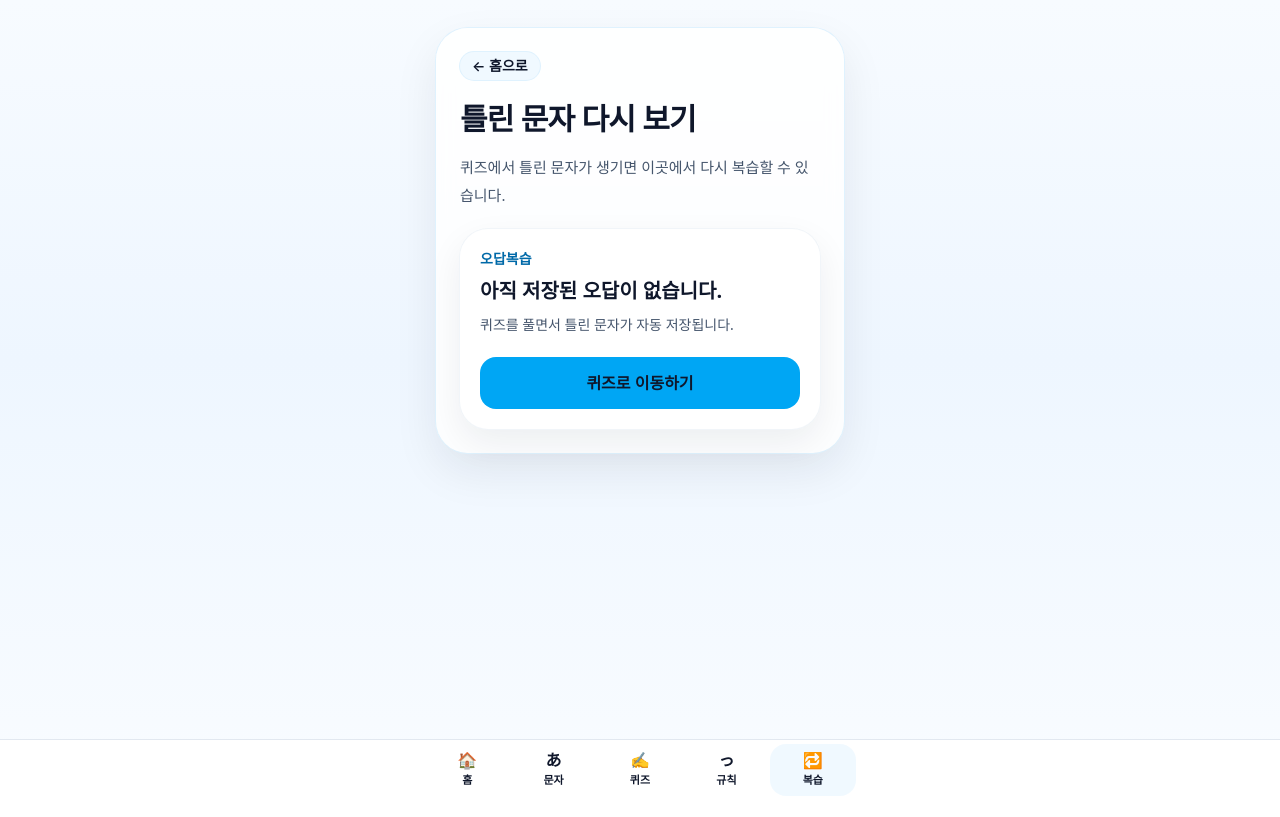
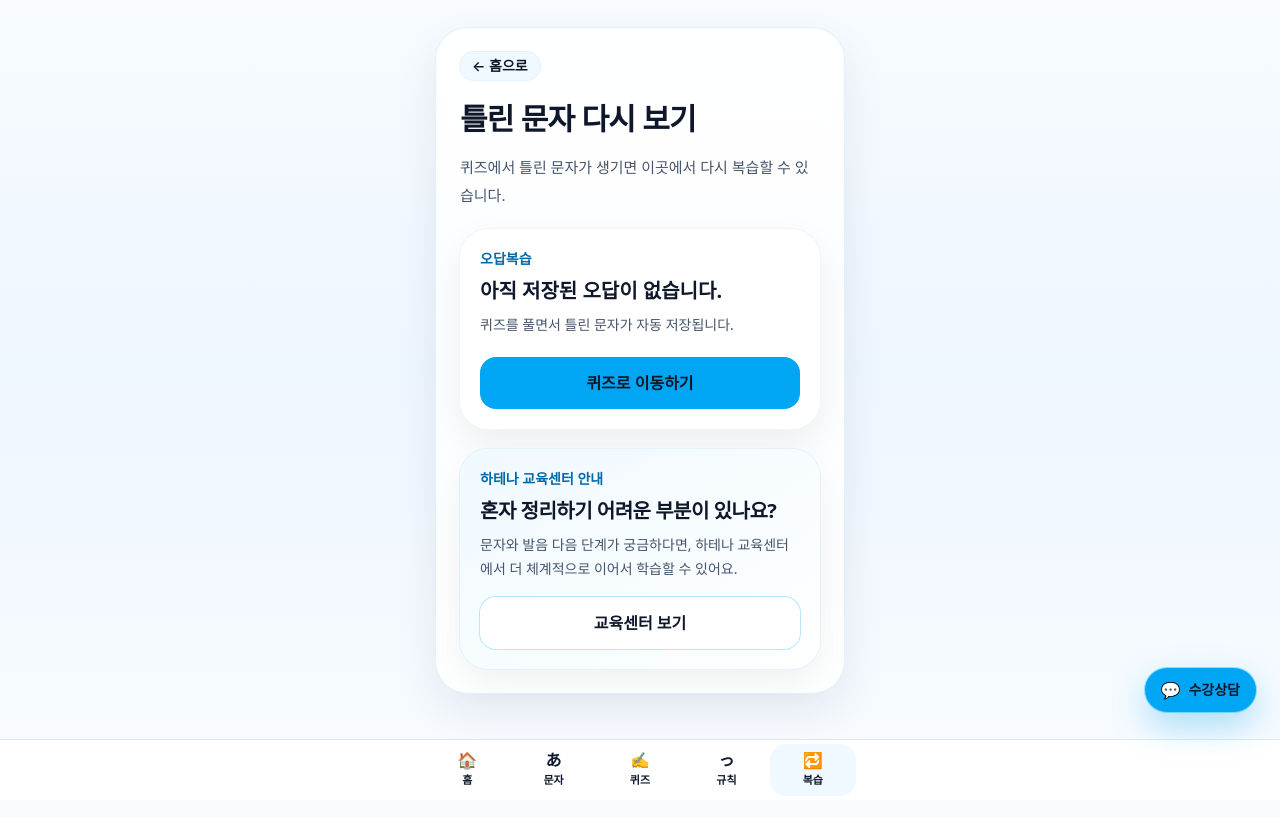
Before and after one commit to hotena0727/kana, a Next.js app: page /review in a window 1280 px wide. Built offline with nearby package versions, Linux system fonts and the light colour scheme.

Commit message:
Add floating consult button and review promo card

```diff
--- a/app/layout.tsx
+++ b/app/layout.tsx
@@ -1,5 +1,6 @@
 import type { Metadata } from "next";
 import "./globals.css";
+import FloatingConsultButton from "@/components/FloatingConsultButton";
 
 export const metadata: Metadata = {
   title: "하테나일본어 문자와 발음",
@@ -29,7 +30,10 @@ export default function RootLayout({
 }>) {
   return (
     <html lang="ko">
-      <body>{children}</body>
+      <body>
+        {children}
+        <FloatingConsultButton />
+      </body>
     </html>
   );
 }
--- a/app/review/page.tsx
+++ b/app/review/page.tsx
@@ -10,6 +10,34 @@ import {
 } from "@/lib/storage";
 import { createReviewQuizByIds, type QuizQuestion } from "@/lib/quiz";
 import { playSfx } from "@/lib/sfx";
+
+function ReviewCenterPromoCard() {
+  return (
+    <div className="mt-5 rounded-[28px] bg-gradient-to-br from-sky-50 to-white p-5 shadow-[0_14px_36px_rgba(15,23,42,0.06)] ring-1 ring-sky-100">
+      <div className="text-sm font-semibold text-sky-700">
+        하테나 교육센터 안내
+      </div>
+
+      <div className="mt-2 text-xl font-bold tracking-tight text-slate-900">
+        혼자 정리하기 어려운 부분이 있나요?
+      </div>
+
+      <p className="mt-2 text-sm leading-6 text-slate-600">
+        문자와 발음 다음 단계가 궁금하다면, 하테나 교육센터에서 더
+        체계적으로 이어서 학습할 수 있어요.
+      </p>
+
+      <a
+        href="https://hotena.com/"
+        target="_blank"
+        rel="noopener noreferrer"
+        className="mt-4 inline-flex w-full items-center justify-center rounded-2xl bg-white px-4 py-3.5 text-base font-bold text-sky-700 ring-1 ring-sky-200 transition hover:bg-sky-50"
+      >
+        교육센터 보기
+      </a>
+    </div>
+  );
+}
 
 export default function ReviewPage() {
   const [wrongIds, setWrongIds] = useState<string[]>([]);
@@ -132,6 +160,8 @@ export default function ReviewPage() {
                 퀴즈로 이동하기
               </Link>
             </div>
+
+            <ReviewCenterPromoCard />
           </div>
         </section>
 
@@ -160,7 +190,9 @@ export default function ReviewPage() {
             </p>
 
             <div className="mt-5 rounded-[28px] bg-white p-5 shadow-[0_14px_36px_rgba(15,23,42,0.07)] ring-1 ring-slate-100">
-              <div className="text-sm font-semibold text-sky-700">오답복습 준비 완료</div>
+              <div className="text-sm font-semibold text-sky-700">
+                오답복습 준비 완료
+              </div>
               <div className="mt-2 text-xl font-bold text-slate-900">
                 저장된 문자 {wrongIds.length}개
               </div>
@@ -186,6 +218,8 @@ export default function ReviewPage() {
                 </button>
               </div>
             </div>
+
+            <ReviewCenterPromoCard />
           </div>
         </section>
 
@@ -256,6 +290,8 @@ export default function ReviewPage() {
                 </button>
               </div>
             </div>
+
+            <ReviewCenterPromoCard />
           </div>
         </section>
 
@@ -265,10 +301,18 @@ export default function ReviewPage() {
   }
 
   if (!currentQuestion) {
+    return null;
+  }
+
+  const progress = `${currentIndex + 1} / ${totalCount}`;
+  const isCorrectChoice = (choice: string) => choice === currentQuestion.answer;
+  const isSelectedChoice = (choice: string) => choice === selectedChoice;
+
   return (
     <main className="min-h-screen bg-[linear-gradient(180deg,#f7fbff_0%,#eef6ff_45%,#f9fcff_100%)] pb-24 text-slate-900">
       <section className="mx-auto w-full max-w-md px-5 py-7">
         <div className="rounded-[32px] bg-white/85 p-6 shadow-[0_18px_45px_rgba(15,23,42,0.08)] ring-1 ring-sky-100 backdrop-blur">
+          <div className="flex items-center justify-between">
             <Link
               href="/"
               className="inline-flex rounded-full bg-sky-50 px-3 py-1 text-sm font-semibold text-sky-700 ring-1 ring-sky-100"
@@ -276,103 +320,50 @@ export default function ReviewPage() {
               ← 홈으로
             </Link>
 
-            <div className="mt-5 text-sm font-semibold text-sky-700">오답복습 준비 중</div>
-            <div className="mt-2 text-lg font-bold text-slate-900">
-              문제를 불러오는 중입니다.
-            </div>
-          </div>
-        </section>
-
-        <BottomNav />
-      </main>
-    );
-  }
-
-  return (
-    <main className="min-h-screen bg-[linear-gradient(180deg,#f7fbff_0%,#eef6ff_45%,#f9fcff_100%)] pb-24 text-slate-900">
-      <section className="mx-auto w-full max-w-md px-5 py-7">
-        <div className="mb-5 rounded-[32px] bg-white/85 p-6 shadow-[0_18px_45px_rgba(15,23,42,0.08)] ring-1 ring-sky-100 backdrop-blur">
-          <div className="flex items-center justify-between gap-3">
-            <Link
-              href="/"
-              className="inline-flex rounded-full bg-sky-50 px-3 py-1 text-sm font-semibold text-sky-700 ring-1 ring-sky-100"
-            >
-              ← 홈으로
-            </Link>
-
-            <button
-              type="button"
-              onClick={handleClear}
-              className="inline-flex rounded-full bg-white px-3 py-1 text-sm font-semibold text-slate-700 ring-1 ring-slate-200"
-            >
-              오답 비우기
-            </button>
-          </div>
-
-          <h1 className="mt-4 text-[30px] font-extrabold tracking-tight">
-            오답 퀴즈
-          </h1>
-          <p className="mt-3 text-[15px] leading-7 text-slate-600">
-            저장된 오답만 다시 맞혀 보세요.
-          </p>
-        </div>
-
-        <div className="mb-4 rounded-[28px] bg-white p-4 shadow-[0_14px_36px_rgba(15,23,42,0.07)] ring-1 ring-slate-100">
-          <div className="flex items-center justify-between text-sm">
-            <span className="font-semibold text-sky-700">
-              {currentIndex + 1} / {totalCount}
-            </span>
-            <span className="text-slate-500">현재 점수: {score}</span>
-          </div>
-
-          <div className="mt-2 text-xs text-slate-500">
-            남아 있는 오답 {wrongIds.length}개
-          </div>
-
-          <div className="mt-3 h-2 overflow-hidden rounded-full bg-slate-100">
-            <div
-              className="h-full rounded-full bg-sky-500 transition-all"
-              style={{ width: `${((currentIndex + 1) / totalCount) * 100}%` }}
-            />
+            <div className="rounded-full bg-slate-100 px-3 py-1 text-sm font-bold text-slate-700">
+              {progress}
             </div>
           </div>
 
-        <div className="rounded-[28px] bg-white p-5 shadow-[0_14px_36px_rgba(15,23,42,0.07)] ring-1 ring-slate-100">
-          <div className="text-sm font-semibold text-sky-700">문제</div>
+          <h1 className="mt-5 text-[28px] font-extrabold tracking-tight">
+            오답복습 퀴즈
+          </h1>
+          <p className="mt-2 text-[15px] leading-7 text-slate-600">
+            틀렸던 문자를 다시 보면서 감각을 익혀 보세요.
+          </p>
 
-          <div className="mt-4 rounded-[26px] bg-sky-50 p-6 text-center ring-1 ring-sky-100">
-            <div className="text-sm text-slate-500">{currentQuestion.prompt}</div>
-            <div className="mt-3 text-6xl font-bold text-slate-900">
-              {currentQuestion.promptValue}
+          <div className="mt-5 rounded-[28px] bg-white p-6 text-center shadow-[0_14px_36px_rgba(15,23,42,0.07)] ring-1 ring-slate-100">
+            <div className="text-[42px] font-extrabold tracking-tight text-slate-900">
+              {currentQuestion.prompt}
             </div>
-          </div>
+            <p className="mt-3 text-sm leading-6 text-slate-500">
+              알맞은 읽기 또는 문자를 골라 보세요.
+            </p>
 
-          <div className="mt-5 grid gap-3">
-            {currentQuestion.choices.map((choice, index) => {
-              const isSelected = selectedChoice === choice.label;
-              const isCorrectChoice = isChecked && choice.isAnswer;
-              const isWrongSelected = isChecked && isSelected && !choice.isAnswer;
-
-              const className = [
-                "rounded-2xl px-4 py-3 text-left font-semibold ring-1 transition",
-                isCorrectChoice
-                  ? "bg-emerald-50 text-emerald-700 ring-emerald-200"
-                  : isWrongSelected
-                    ? "bg-rose-50 text-rose-700 ring-rose-200"
-                    : isSelected
-                      ? "bg-sky-50 text-sky-700 ring-sky-200"
-                      : "bg-white text-slate-800 ring-slate-200 hover:bg-slate-50",
-              ].join(" ");
+            <div className="mt-6 grid gap-3">
+              {currentQuestion.choices.map((choice) => {
+                const activeClass = !isChecked
+                  ? isSelectedChoice(choice)
+                    ? "border-sky-500 bg-sky-50 text-sky-700"
+                    : "border-slate-200 bg-white text-slate-800 hover:border-sky-300 hover:bg-sky-50/50"
+                  : isCorrectChoice(choice)
+                    ? "border-emerald-500 bg-emerald-50 text-emerald-700"
+                    : isSelectedChoice(choice)
+                      ? "border-rose-500 bg-rose-50 text-rose-700"
+                      : "border-slate-200 bg-slate-50 text-slate-400";
 
                 return (
                   <button
-                  key={`${currentQuestion.id}_${choice.id}_${index}`}
+                    key={choice}
                     type="button"
-                  onClick={() => handleChoiceClick(choice.label)}
-                  className={className}
+                    onClick={() => handleChoiceClick(choice)}
                     disabled={isChecked}
+                    className={[
+                      "rounded-2xl border px-4 py-4 text-base font-bold transition",
+                      activeClass,
+                    ].join(" ")}
                   >
-                  {index + 1}. {choice.label}
+                    {choice}
                   </button>
                 );
               })}
@@ -384,7 +375,7 @@ export default function ReviewPage() {
                 onClick={handleCheckAnswer}
                 disabled={!selectedChoice}
                 className={[
-                "mt-5 flex w-full items-center justify-center rounded-2xl px-4 py-3.5 text-base font-bold text-white transition",
+                  "mt-6 flex w-full items-center justify-center rounded-2xl px-4 py-3.5 text-base font-bold text-white transition",
                   selectedChoice
                     ? "bg-sky-500 hover:bg-sky-600"
                     : "cursor-not-allowed bg-slate-300",
@@ -393,29 +384,15 @@ export default function ReviewPage() {
                 정답 확인
               </button>
             ) : (
-            <div className="mt-5">
-              <div
-                className={[
-                  "rounded-2xl p-4 text-sm font-semibold",
-                  selectedChoice === currentQuestion.answer
-                    ? "bg-emerald-50 text-emerald-700 ring-1 ring-emerald-200"
-                    : "bg-rose-50 text-rose-700 ring-1 ring-rose-200",
-                ].join(" ")}
-              >
-                {selectedChoice === currentQuestion.answer
-                  ? "정답입니다! 이 문자는 오답 목록에서 제거됩니다."
-                  : `아쉬워요. 정답은 "${currentQuestion.answer}" 입니다.`}
-              </div>
-
               <button
                 type="button"
                 onClick={handleNextQuestion}
-                className="mt-4 flex w-full items-center justify-center rounded-2xl bg-sky-500 px-4 py-3.5 text-base font-bold text-white transition hover:bg-sky-600"
+                className="mt-6 flex w-full items-center justify-center rounded-2xl bg-sky-500 px-4 py-3.5 text-base font-bold text-white transition hover:bg-sky-600"
               >
                 {isLastQuestion ? "결과 보기" : "다음 문제"}
               </button>
+            )}
           </div>
-          )}
         </div>
       </section>
 
--- /dev/null
+++ b/components/FloatingConsultButton.tsx
@@ -0,0 +1,25 @@
+"use client";
+
+export default function FloatingConsultButton() {
+  return (
+    <a
+      href="http://talk.naver.com/W45141"
+      target="_blank"
+      rel="noopener noreferrer"
+      aria-label="수강상담"
+      className={[
+        "fixed right-4 z-[60] inline-flex items-center gap-2",
+        "rounded-full bg-sky-500 px-4 py-3 text-sm font-extrabold text-white",
+        "shadow-[0_14px_34px_rgba(14,165,233,0.34)] ring-1 ring-sky-400/40",
+        "transition hover:-translate-y-0.5 hover:bg-sky-600 active:translate-y-0",
+        "sm:right-6",
+      ].join(" ")}
+      style={{
+        bottom: "calc(env(safe-area-inset-bottom, 0px) + 88px)",
+      }}
+    >
+      <span className="text-base leading-none">💬</span>
+      <span>수강상담</span>
+    </a>
+  );
+}
```
Lines whose indentation alone changed are shown as unchanged.
